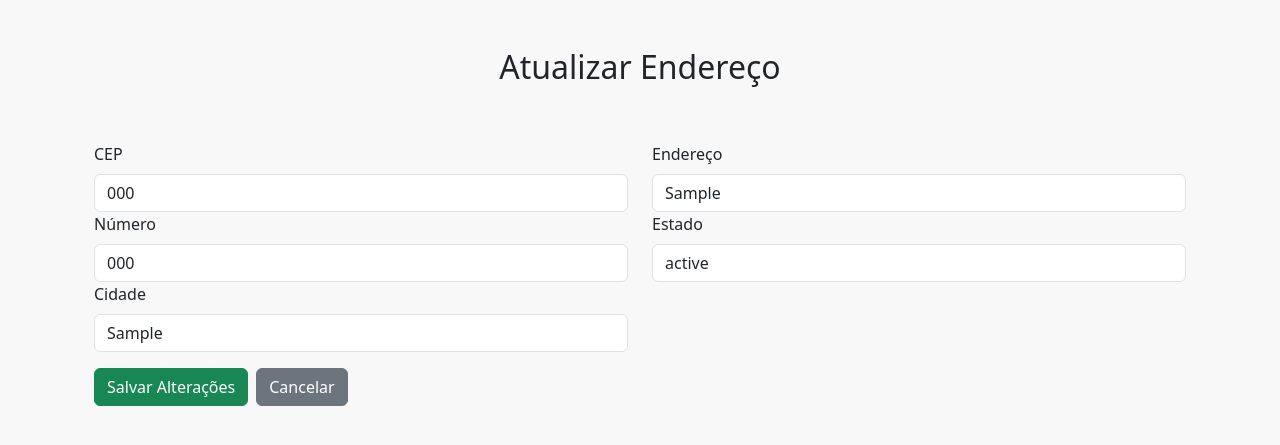
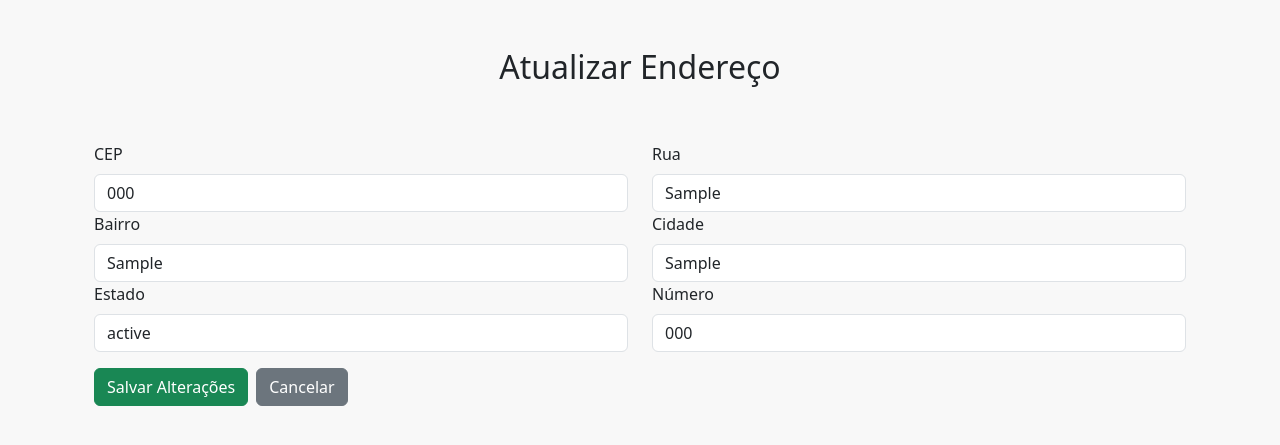
Before and after one commit to MarcosSerra1/unigestao, a Django app: page /update-address/1/update/ in a window 1280 px wide. Shown: the part 56-501 px from the top of the page. Run offline with Django 5.2, Linux system fonts and the light colour scheme; tables that the repository leaves empty hold one stand-in row (values such as "Sample post"); some libraries are stand-ins or nearby versions.

Commit message:
✨ feat: Add neighborhood field to address update template
- Adicionado campo de bairro ao template 'update_address.html' para permitir a atualização do bairro no formulário.

```diff
--- a/employees/templates/employees/update_address.html
+++ b/employees/templates/employees/update_address.html
@@ -13,14 +13,20 @@
                         <label for="" class="form-label">CEP</label>
                         {{ form.postal_code|add_class:"form-control" }}
                     </div>
+
                     <div class="col-md-12 d-flex flex-column">
-                        <label for="id_street" class="form-label">Endereço</label>
+                        <label for="id_street" class="form-label">Rua</label>
                         {{ form.street|add_class:"form-control" }}
                     </div>
 
                     <div class="col-md-12 d-flex flex-column">
-                        <label for="id_numero" class="form-label">Número</label>
-                        {{ form.number|add_class:"form-control"}}
+                        <label for="id_street" class="form-label">Bairro</label>
+                        {{ form.neighborhood|add_class:"form-control" }}
+                    </div>
+
+                    <div class="col-md-12 d-flex flex-column">
+                        <label for="id_city" class="form-label">Cidade</label>
+                        {{ form.city|add_class:"form-control" }}
                     </div>
 
                     <div class="col-md-12 d-flex flex-column">
@@ -29,8 +35,8 @@
                     </div>
 
                     <div class="col-md-12 d-flex flex-column">
-                        <label for="id_city" class="form-label">Cidade</label>
-                        {{ form.city|add_class:"form-control" }}
+                        <label for="id_numero" class="form-label">Número</label>
+                        {{ form.number|add_class:"form-control"}}
                     </div>
                 </div>
                 {% include 'employees/partials/button_update.html' %}
```
